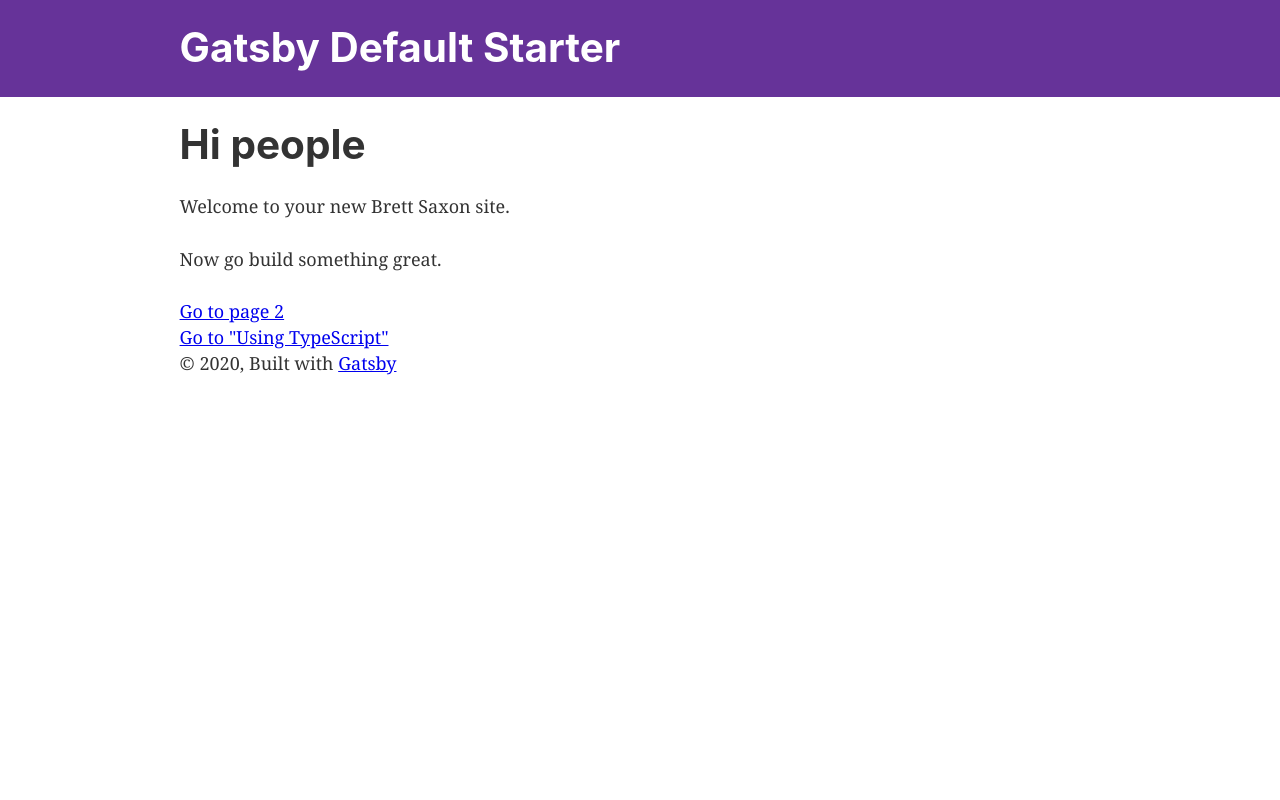
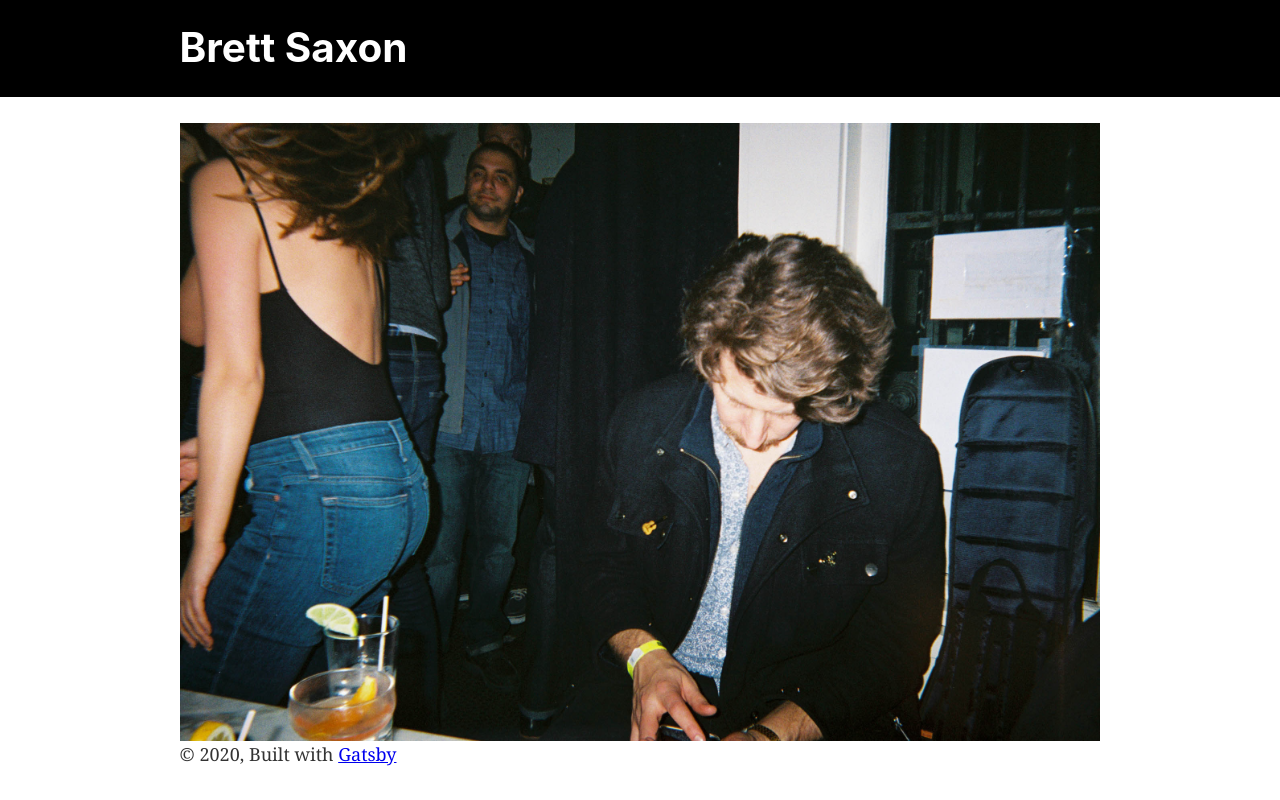
Before and after one commit to bcsaxon/brett-saxon-dot-com, a Gatsby site: page / in a window 1280 px wide. Built offline with nearby package versions, Linux system fonts and the light colour scheme; Gatsby itself is replaced by a stand-in of ours.

Commit message:
worked on homepage

```diff
--- a/gatsby-config.js
+++ b/gatsby-config.js
@@ -1,8 +1,8 @@
 module.exports = {
   siteMetadata: {
-    title: `Gatsby Default Starter`,
-    description: `Kick off your next, great Gatsby project with this default starter. This barebones starter ships with the main Gatsby configuration files you might need.`,
-    author: `@gatsbyjs`,
+    title: `Brett Saxon`,
+    description: `The online home of Brett Saxon`,
+    author: `@brettsaxon`,
   },
   plugins: [
     `gatsby-plugin-react-helmet`,
--- a/package.json
+++ b/package.json
@@ -6,6 +6,7 @@
   "author": "Kyle Mathews <mathews.kyle@gmail.com>",
   "dependencies": {
     "gatsby": "^2.23.3",
+    "gatsby-cli": "^2.12.52",
     "gatsby-image": "^2.4.7",
     "gatsby-plugin-manifest": "^2.4.11",
     "gatsby-plugin-offline": "^3.2.9",
--- a/src/components/header.js
+++ b/src/components/header.js
@@ -5,7 +5,7 @@ import React from "react"
 const Header = ({ siteTitle }) => (
   <header
     style={{
-      background: `rebeccapurple`,
+      background: `black`,
       marginBottom: `1.45rem`,
     }}
   >
--- a/src/components/layout.css
+++ b/src/components/layout.css
@@ -209,7 +209,7 @@ body {
   -webkit-font-feature-settings: "kern", "liga", "clig", "calt";
   font-feature-settings: "kern", "liga", "clig", "calt";
 }
-img {
+/* img {
   max-width: 100%;
   margin-left: 0;
   margin-right: 0;
@@ -219,7 +219,7 @@ img {
   padding-right: 0;
   padding-top: 0;
   margin-bottom: 1.45rem;
-}
+} */
 h1 {
   margin-left: 0;
   margin-right: 0;
--- a/src/pages/index.js
+++ b/src/pages/index.js
@@ -1,22 +1,36 @@
 import React from "react"
-import { Link } from "gatsby"
+import { Link, graphql } from "gatsby"
+import Layout from "../components/layout"
+import SEO from "../components/seo"
+import Img from "gatsby-image"
 
-import Layout from "../components/layout"
-import Image from "../components/image"
-import SEO from "../components/seo"
-
-const IndexPage = () => (
+const IndexPage = ({ data }) => (
   <Layout>
     <SEO title="Home" />
-    <h1>Hi people</h1>
-    <p>Welcome to your new Brett Saxon site.</p>
-    <p>Now go build something great.</p>
+
+    <p></p>
     {/* <div style={{ maxWidth: `300px`, marginBottom: `1.45rem` }}>
       <Image />
     </div> */}
-    <Link to="/page-2/">Go to page 2</Link> <br />
-    <Link to="/using-typescript/">Go to "Using TypeScript"</Link>
+    {/* <Link to="/page-2/">Go to page 2</Link> <br />
+    <Link to="/using-typescript/">Go to "Using TypeScript"</Link> */}
+    <Img
+      fluid={data.singleCoverImg.childImageSharp.fluid}
+      alt="The cover art of Brett's Unreleased Album"
+    />
   </Layout>
 )
 
+export const query = graphql`
+  query {
+    singleCoverImg: file(absolutePath: { regex: "/single-cover.jpg/" }) {
+      childImageSharp {
+        fluid {
+          ...GatsbyImageSharpFluid
+        }
+      }
+    }
+  }
+`
+
 export default IndexPage
```
Also changed, not shown: src/images/gatsby-astronaut.png (deleted), src/images/single-cover.jpg (added), 3 other files.
